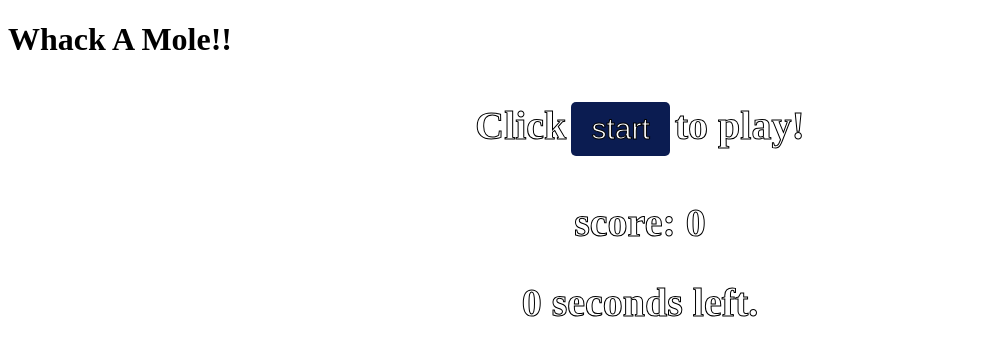
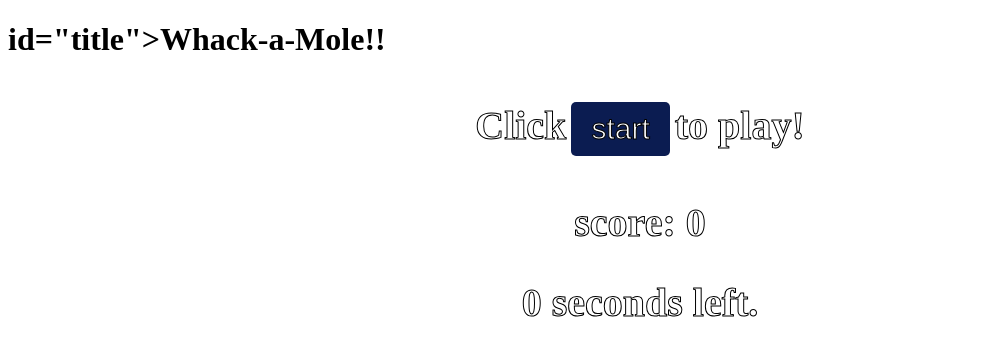
Before and after one commit to richardmeas/js-dev-capstone-starter-whack-a-mole, a website: page index.html in a window 1280 px wide. Shown: the top 337 px of the page, without its empty margins (0-985 px from the left). Drawn offline with Linux system fonts and the light colour scheme.

Commit message:
Update index.html
fixed the title

```diff
--- a/index.html
+++ b/index.html
@@ -7,7 +7,7 @@
     <link rel="stylesheet" href="./src/styles.css">
   </head>
   <body>
-    <h1>Whack A Mole!!</h1>
+    <h1> id="title">Whack-a-Mole!!</h1>
     <div>
       <div>
         <h2>Click<button id="start">start</button>to play!</h2>
```
